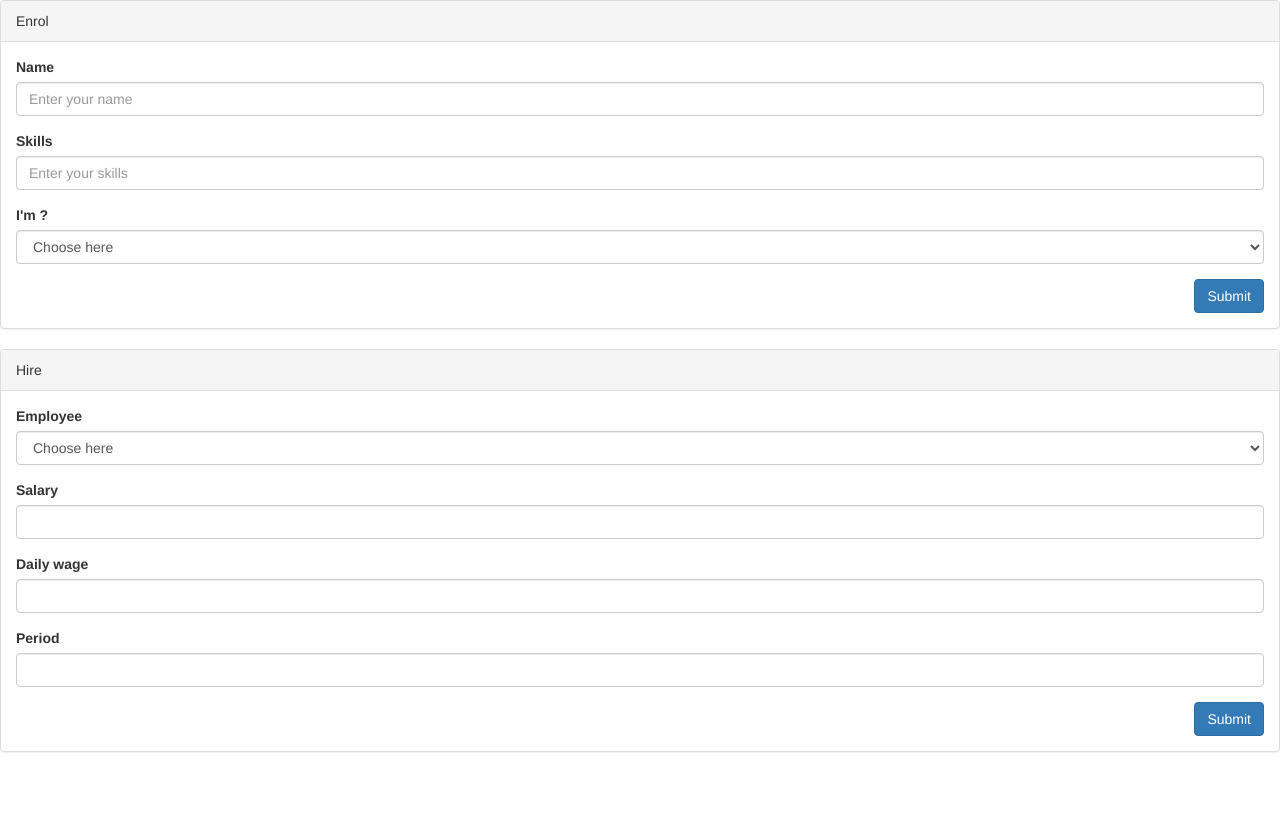
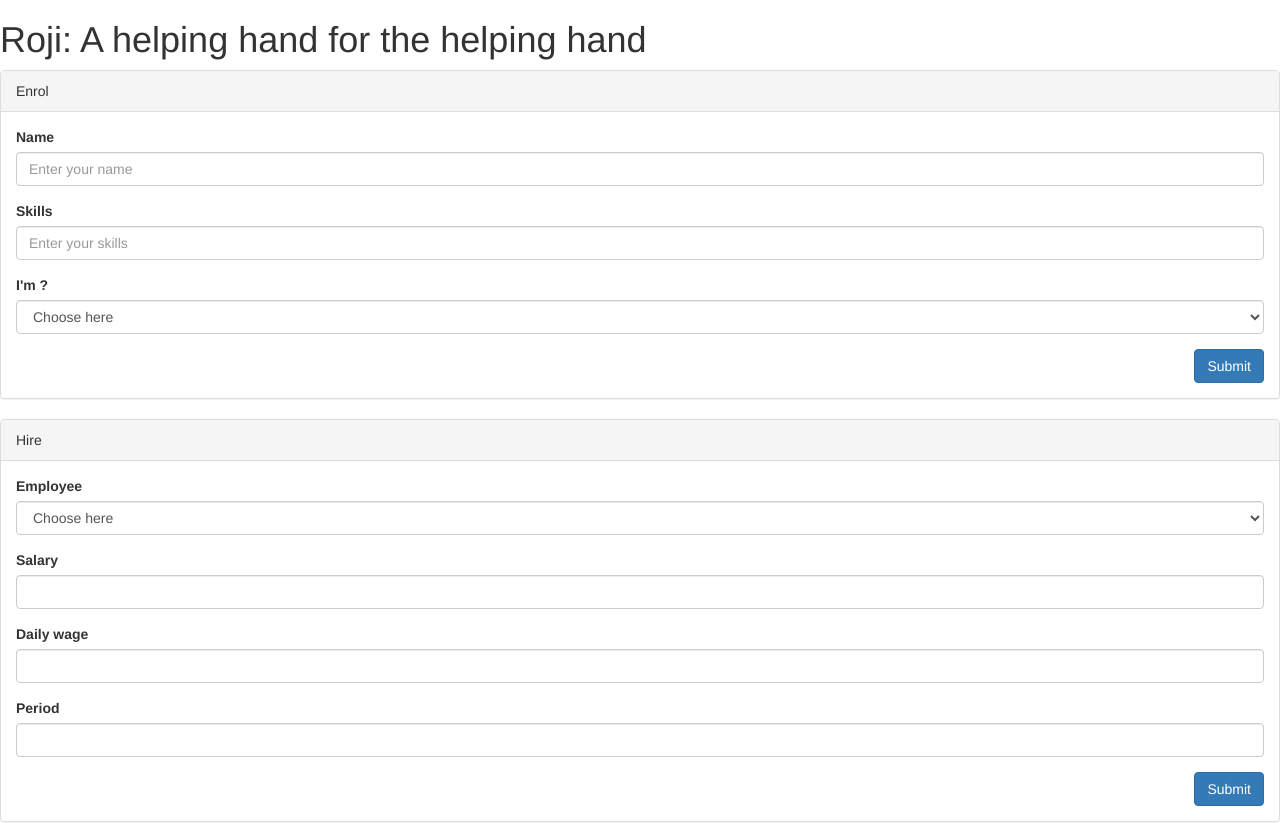
Before and after one commit to s4ndhyac/employment-contract-dapp, a website: page app/index.html in a window 1280 px wide. Shown: the top 823 px of the page. Drawn offline with nearby package versions, Linux system fonts and the light colour scheme; files whose address does not match are found by name.

Commit message:
adding header

```diff
--- a/app/index.html
+++ b/app/index.html
@@ -7,7 +7,7 @@
   <script src="./app.js"></script>
 </head>
 <body>
-
+<h1>Roji: A helping hand for the helping hand</h1>
   <!-- <h3>You have <span class="black"><span id="balance"></span> ETHER</span></h3> -->
 
   <!-- <br>
```
